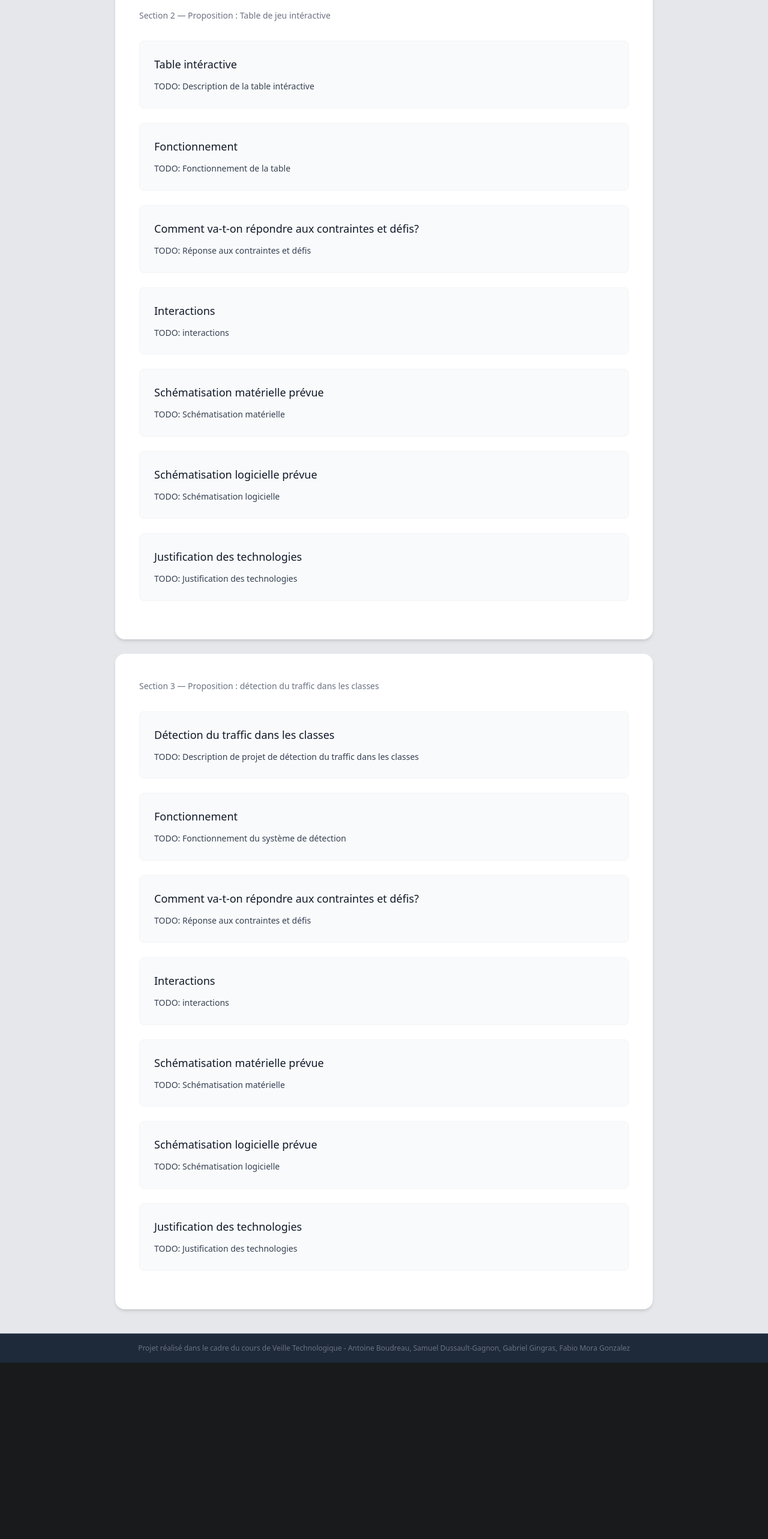
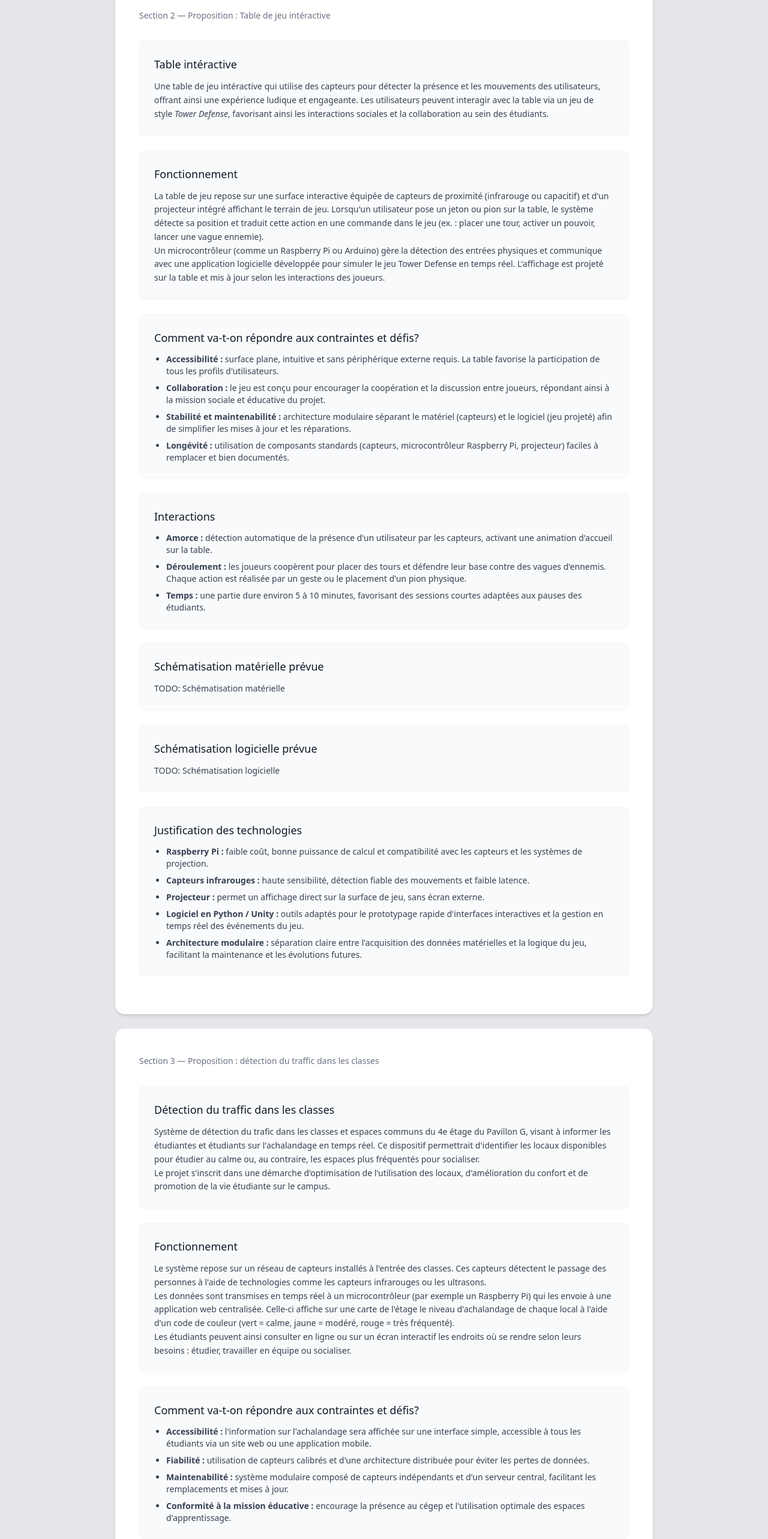
Before and after one commit to dev-t0ny/projet-veille, a Vue app: page /#/ in a window 1280 px wide. Shown: the part 1140-3706 px from the top of the page at 60% size. Before the commit the page ends 3412 px from the top, so only its background shows below. Built offline with nearby package versions, Linux system fonts and the light colour scheme.

Commit message:
analyses des 2 propositions

```diff
--- a/src/pages/index.vue
+++ b/src/pages/index.vue
@@ -93,7 +93,7 @@
       </div>
     </section>
 
-    <br>
+    <br />
 
     <section
       class="max-w-4xl mx-auto bg-white rounded-2xl shadow-md p-6 sm:p-10"
@@ -109,16 +109,30 @@
           Table intéractive
         </h2>
         <p class="text-sm text-gray-700 leading-relaxed">
-          TODO: Description de la table intéractive
+          Une table de jeu intéractive qui utilise des capteurs pour détecter la
+          présence et les mouvements des utilisateurs, offrant ainsi une
+          expérience ludique et engageante. Les utilisateurs peuvent interagir
+          avec la table via un jeu de style <em>Tower Defense</em>, favorisant
+          ainsi les interactions sociales et la collaboration au sein des
+          étudiants.
         </p>
       </article>
 
       <article class="bg-gray-50 border border-gray-100 rounded-lg p-6 mb-6">
-        <h3 class="text-lg font-medium text-gray-900 mb-3">
-          Fonctionnement
-        </h3>
+        <h3 class="text-lg font-medium text-gray-900 mb-3">Fonctionnement</h3>
         <p class="text-sm text-gray-700 leading-relaxed">
-          TODO: Fonctionnement de la table
+          La table de jeu repose sur une surface interactive équipée de capteurs
+          de proximité (infrarouge ou capacitif) et d'un projecteur intégré
+          affichant le terrain de jeu. Lorsqu'un utilisateur pose un jeton ou
+          pion sur la table, le système détecte sa position et traduit cette
+          action en une commande dans le jeu (ex. : placer une tour, activer un
+          pouvoir, lancer une vague ennemie).
+          <br />
+          Un microcontrôleur (comme un Raspberry Pi ou Arduino) gère la
+          détection des entrées physiques et communique avec une application
+          logicielle développée pour simuler le jeu Tower Defense en temps réel.
+          L'affichage est projeté sur la table et mis à jour selon les
+          interactions des joueurs.
         </p>
       </article>
 
@@ -126,18 +140,48 @@
         <h3 class="text-lg font-medium text-gray-900 mb-3">
           Comment va-t-on répondre aux contraintes et défis?
         </h3>
-        <p class="text-sm text-gray-700 leading-relaxed">
-          TODO: Réponse aux contraintes et défis
-        </p>
+        <ul class="list-disc pl-5 text-sm text-gray-700 space-y-2">
+          <li>
+            <strong>Accessibilité :</strong> surface plane, intuitive et sans
+            périphérique externe requis. La table favorise la participation de
+            tous les profils d'utilisateurs.
+          </li>
+          <li>
+            <strong>Collaboration :</strong> le jeu est conçu pour encourager la
+            coopération et la discussion entre joueurs, répondant ainsi à la
+            mission sociale et éducative du projet.
+          </li>
+          <li>
+            <strong>Stabilité et maintenabilité :</strong> architecture
+            modulaire séparant le matériel (capteurs) et le logiciel (jeu
+            projeté) afin de simplifier les mises à jour et les réparations.
+          </li>
+          <li>
+            <strong>Longévité :</strong> utilisation de composants standards
+            (capteurs, microcontrôleur Raspberry Pi, projecteur) faciles à
+            remplacer et bien documentés.
+          </li>
+        </ul>
       </article>
 
       <article class="bg-gray-50 border border-gray-100 rounded-lg p-6 mb-6">
-        <h3 class="text-lg font-medium text-gray-900 mb-3">
-          Interactions
-        </h3>
-        <p class="text-sm text-gray-700 leading-relaxed">
-          TODO: interactions
-        </p>
+        <h3 class="text-lg font-medium text-gray-900 mb-3">Interactions</h3>
+        <ul class="list-disc pl-5 text-sm text-gray-700 space-y-2">
+          <li>
+            <strong>Amorce :</strong> détection automatique de la présence d'un
+            utilisateur par les capteurs, activant une animation d'accueil sur
+            la table.
+          </li>
+          <li>
+            <strong>Déroulement :</strong> les joueurs coopèrent pour placer des
+            tours et défendre leur base contre des vagues d'ennemis. Chaque
+            action est réalisée par un geste ou le placement d'un pion physique.
+          </li>
+          <li>
+            <strong>Temps :</strong> une partie dure environ 5 à 10 minutes,
+            favorisant des sessions courtes adaptées aux pauses des étudiants.
+          </li>
+        </ul>
       </article>
 
       <article class="bg-gray-50 border border-gray-100 rounded-lg p-6 mb-6">
@@ -162,14 +206,35 @@
         <h3 class="text-lg font-medium text-gray-900 mb-3">
           Justification des technologies
         </h3>
-        <p class="text-sm text-gray-700 leading-relaxed">
-          TODO: Justification des technologies
-        </p>
+        <ul class="list-disc pl-5 text-sm text-gray-700 space-y-2">
+          <li>
+            <strong>Raspberry Pi :</strong> faible coût, bonne puissance de
+            calcul et compatibilité avec les capteurs et les systèmes de
+            projection.
+          </li>
+          <li>
+            <strong>Capteurs infrarouges :</strong> haute sensibilité, détection
+            fiable des mouvements et faible latence.
+          </li>
+          <li>
+            <strong>Projecteur :</strong> permet un affichage direct sur la
+            surface de jeu, sans écran externe.
+          </li>
+          <li>
+            <strong>Logiciel en Python / Unity :</strong> outils adaptés pour le
+            prototypage rapide d'interfaces interactives et la gestion en temps
+            réel des événements du jeu.
+          </li>
+          <li>
+            <strong>Architecture modulaire :</strong> séparation claire entre
+            l'acquisition des données matérielles et la logique du jeu,
+            facilitant la maintenance et les évolutions futures.
+          </li>
+        </ul>
       </article>
-
     </section>
 
-    <br>
+    <br />
 
     <section
       class="max-w-4xl mx-auto bg-white rounded-2xl shadow-md p-6 sm:p-10"
@@ -185,16 +250,34 @@
           Détection du traffic dans les classes
         </h2>
         <p class="text-sm text-gray-700 leading-relaxed">
-          TODO: Description de projet de détection du traffic dans les classes
+          Système de détection du trafic dans les classes et espaces communs du
+          4e étage du Pavillon G, visant à informer les étudiantes et étudiants
+          sur l'achalandage en temps réel. Ce dispositif permettrait
+          d'identifier les locaux disponibles pour étudier au calme ou, au
+          contraire, les espaces plus fréquentés pour socialiser.
+          <br />
+          Le projet s'inscrit dans une démarche d'optimisation de l'utilisation
+          des locaux, d'amélioration du confort et de promotion de la vie
+          étudiante sur le campus.
         </p>
       </article>
 
       <article class="bg-gray-50 border border-gray-100 rounded-lg p-6 mb-6">
-        <h3 class="text-lg font-medium text-gray-900 mb-3">
-          Fonctionnement
-        </h3>
+        <h3 class="text-lg font-medium text-gray-900 mb-3">Fonctionnement</h3>
         <p class="text-sm text-gray-700 leading-relaxed">
-          TODO: Fonctionnement du système de détection
+          Le système repose sur un réseau de capteurs installés à l'entrée des
+          classes. Ces capteurs détectent le passage des personnes à l'aide de
+          technologies comme les capteurs infrarouges ou les ultrasons.
+          <br />
+          Les données sont transmises en temps réel à un microcontrôleur (par
+          exemple un Raspberry Pi) qui les envoie à une application web
+          centralisée. Celle-ci affiche sur une carte de l'étage le niveau
+          d'achalandage de chaque local à l'aide d'un code de couleur (vert =
+          calme, jaune = modéré, rouge = très fréquenté).
+          <br />
+          Les étudiants peuvent ainsi consulter en ligne ou sur un écran
+          interactif les endroits où se rendre selon leurs besoins : étudier,
+          travailler en équipe ou socialiser.
         </p>
       </article>
 
@@ -202,18 +285,47 @@
         <h3 class="text-lg font-medium text-gray-900 mb-3">
           Comment va-t-on répondre aux contraintes et défis?
         </h3>
-        <p class="text-sm text-gray-700 leading-relaxed">
-          TODO: Réponse aux contraintes et défis
-        </p>
+        <ul class="list-disc pl-5 text-sm text-gray-700 space-y-2">
+          <li>
+            <strong>Accessibilité :</strong> l'information sur l'achalandage
+            sera affichée sur une interface simple, accessible à tous les
+            étudiants via un site web ou une application mobile.
+          </li>
+          <li>
+            <strong>Fiabilité :</strong> utilisation de capteurs calibrés et
+            d'une architecture distribuée pour éviter les pertes de données.
+          </li>
+          <li>
+            <strong>Maintenabilité :</strong> système modulaire composé de
+            capteurs indépendants et d'un serveur central, facilitant les
+            remplacements et mises à jour.
+          </li>
+          <li>
+            <strong>Conformité à la mission éducative :</strong> encourage la
+            présence au cégep et l'utilisation optimale des espaces
+            d'apprentissage.
+          </li>
+        </ul>
       </article>
 
       <article class="bg-gray-50 border border-gray-100 rounded-lg p-6 mb-6">
-        <h3 class="text-lg font-medium text-gray-900 mb-3">
-          Interactions
-        </h3>
-        <p class="text-sm text-gray-700 leading-relaxed">
-          TODO: interactions
-        </p>
+        <h3 class="text-lg font-medium text-gray-900 mb-3">Interactions</h3>
+        <ul class="list-disc pl-5 text-sm text-gray-700 space-y-2">
+          <li>
+            <strong>Amorce :</strong> détection automatique du passage d'une
+            personne à l'entrée d'un local. Le système met à jour en temps réel
+            le nombre de personnes présentes.
+          </li>
+          <li>
+            <strong>Déroulement :</strong> les données sont envoyées vers une
+            base de données, puis affichées sur une interface visuelle
+            (application web ou mobile).
+          </li>
+          <li>
+            <strong>Temps :</strong> la mise à jour est effectuée toutes les
+            quelques secondes ou minutes afin de fournir une information à jour.
+          </li>
+        </ul>
       </article>
 
       <article class="bg-gray-50 border border-gray-100 rounded-lg p-6 mb-6">
@@ -238,12 +350,31 @@
         <h3 class="text-lg font-medium text-gray-900 mb-3">
           Justification des technologies
         </h3>
-        <p class="text-sm text-gray-700 leading-relaxed">
-          TODO: Justification des technologies
-        </p>
+        <ul class="list-disc pl-5 text-sm text-gray-700 space-y-2">
+          <li>
+            <strong>Capteurs infrarouges ou ultrasons :</strong> détection
+            fiable du passage et de la densité.
+          </li>
+          <li>
+            <strong>Raspberry Pi :</strong> plateforme compacte et économique
+            capable de collecter les données et de les transmettre au serveur.
+          </li>
+          <li>
+            <strong>Réseau Wi-Fi :</strong> communication sans fil entre
+            les capteurs et le serveur central pour une installation flexible.
+          </li>
+          <li>
+            <strong>Base de données (PostgreSQL ou MongoDB) :</strong>
+            stockage structuré des données de trafic avec possibilité d'analyse
+            statistique.
+          </li>
+          <li>
+            <strong>Interface web (HTML, Tailwind, Vue.js) :</strong>
+            visualisation claire et intuitive du trafic par salle, accessible
+            sur ordinateur ou mobile.
+          </li>
+        </ul>
       </article>
-
     </section>
-
   </main>
 </template>
```
